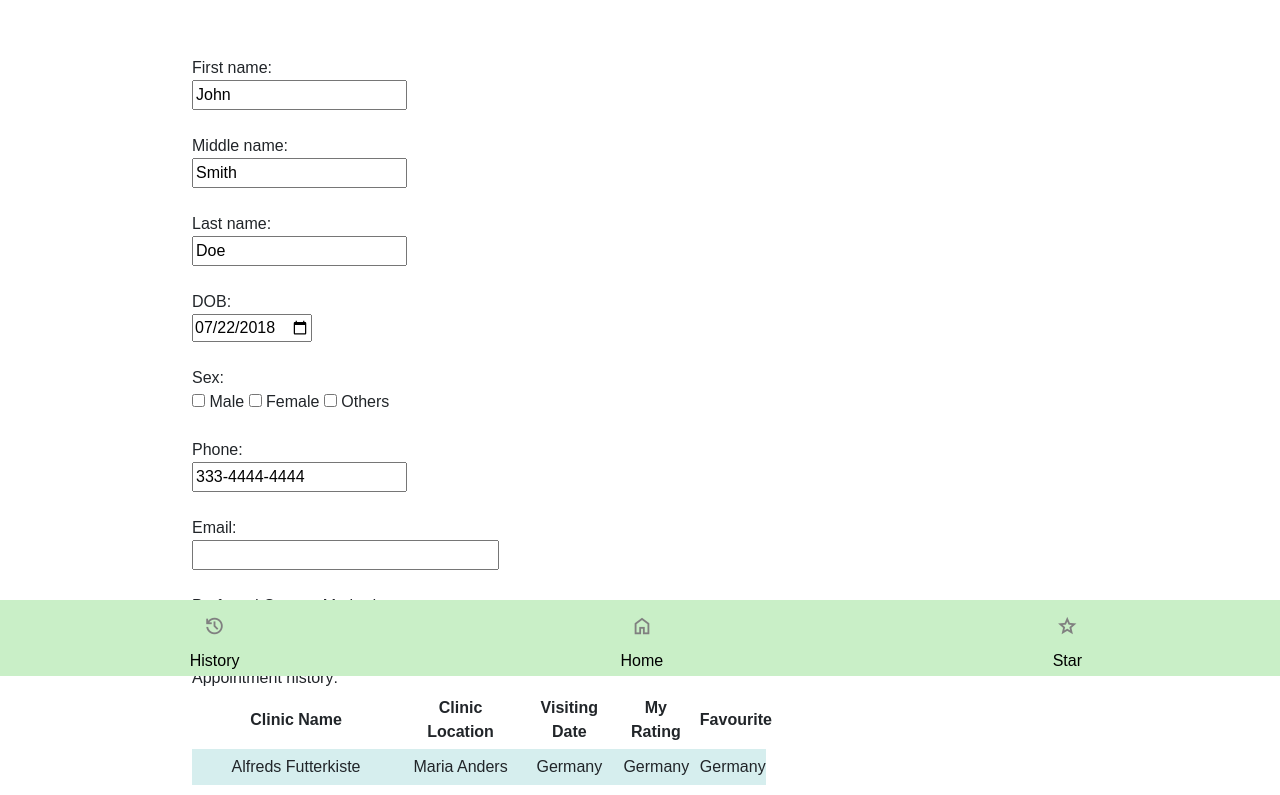
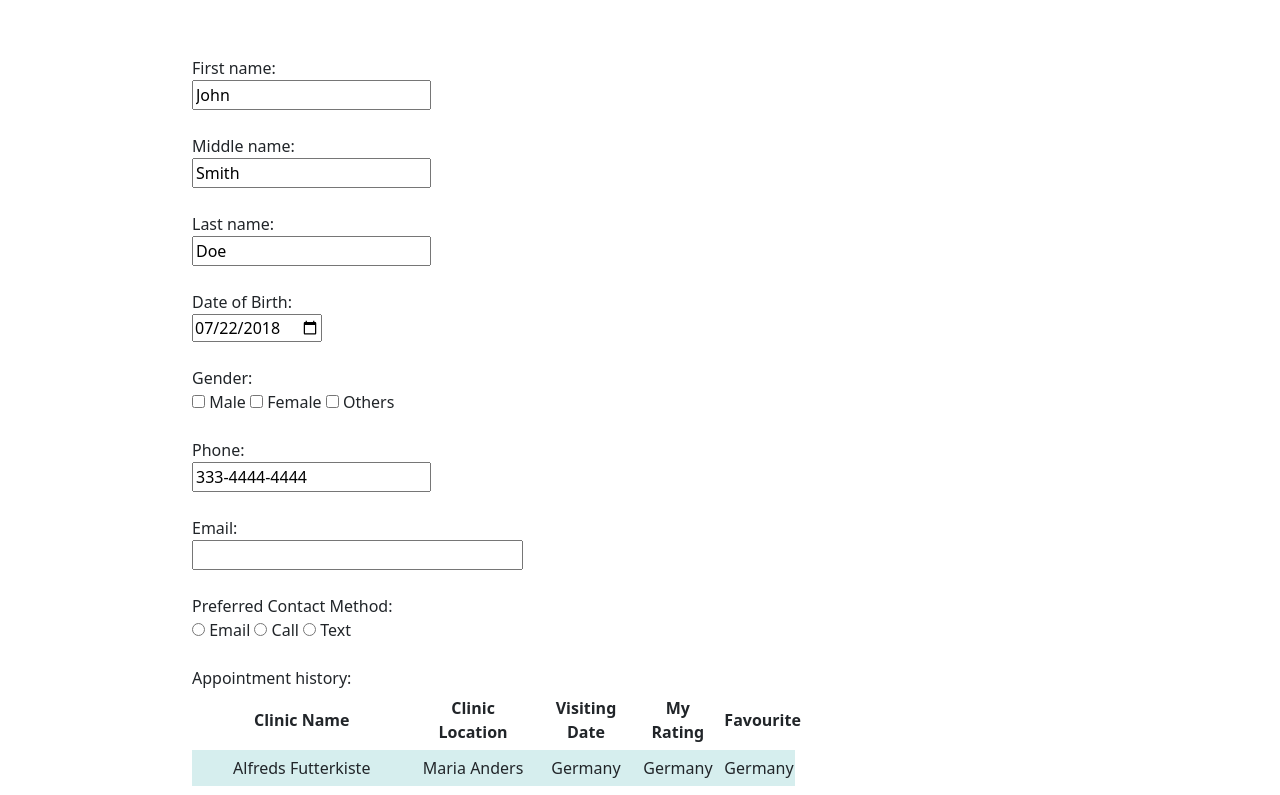
Before and after one commit to Alex-Park-CS/W-Clinics-Web-App, a plain HTML site: page userinfo.html in a window 1280 px wide. Shown: the part 124-919 px from the top of the page. Drawn offline with nearby package versions, Linux system fonts and the light colour scheme.

Commit message:
Ready for firebase

```diff
--- a/userinfo.html
+++ b/userinfo.html
@@ -10,12 +10,21 @@
     <meta charset="utf-8">
     <meta name="viewport" content="width=device-width, initial-scale=1">
     <!-- Bootstrap Library CSS CDN go here -->
+    <link rel="stylesheet" href="./styles/style.css">
     <!-- Boostrap Library JS CDN  go here -->
     <link href="https://cdn.jsdelivr.net/npm/bootstrap@5.3.2/dist/css/bootstrap.min.css" rel="stylesheet"
         integrity="sha384-T3c6CoIi6uLrA9TneNEoa7RxnatzjcDSCmG1MXxSR1GAsXEV/Dwwykc2MPK8M2HN" crossorigin="anonymous">
     <script src="https://cdn.jsdelivr.net/npm/bootstrap@5.3.2/dist/js/bootstrap.bundle.min.js"
         integrity="sha384-C6RzsynM9kWDrMNeT87bh95OGNyZPhcTNXj1NW7RuBCsyN/o0jlpcV8Qyq46cDfL"
         crossorigin="anonymous"></script>
+    <!-- firebase -->
+    <script src="https://ajax.googleapis.com/ajax/libs/jquery/3.5.1/jquery.min.js"></script>
+    <script src="https://www.gstatic.com/firebasejs/8.10.0/firebase-app.js"></script>
+    <script src="https://www.gstatic.com/firebasejs/8.10.0/firebase-firestore.js"></script>
+    <script src="https://www.gstatic.com/firebasejs/8.10.0/firebase-auth.js"></script>
+    <script src="https://www.gstatic.com/firebasejs/ui/4.8.1/firebase-ui-auth.js"></script>
+    <link type="text/css" rel="stylesheet" href="https://www.gstatic.com/firebasejs/ui/4.8.1/firebase-ui-auth.css" />
+
 
     <!-- Home Icon -->
     <link rel="stylesheet"
@@ -27,7 +36,6 @@
     <link rel="stylesheet"
         href="https://fonts.googleapis.com/css2?family=Material+Symbols+Outlined:opsz,wght,FILL,GRAD@20..48,100..700,0..1,-50..200" />
 
-    <link rel="stylesheet" href="./styles/style.css">
 
 </head>
 
@@ -61,11 +69,11 @@
         <label for="lname">Last name:</label><br>
         <input type="text" id="lastname" name="lastname" value="Doe" required><br><br>
 
-        <label for="lname">DOB:</label><br>
+        <label for="lname">Date of Birth:</label><br>
         <input type="date" id="start" name="trip-start" value="2018-07-22" min="1900-01-01" max="2024-01-01" required/>
         <br><br>
 
-        <label for="lname">Sex:</label><br>
+        <label for="lname">Gender:</label><br>
         <input type="checkbox" id="male" name="male"/>
         <label for="scales">Male</label>
         <input type="checkbox" id="female" name="female"/>
@@ -137,27 +145,8 @@
         <br><br><br>
     </form>
 
-    <footer class="fixed-bottom">
-        <button>
-            <a href="#" class="material-symbols-outlined">
-                history
-            </a>
-            History
-        </button>
-        <button>
-            <a href="#" class="material-symbols-outlined">
-                home
-            </a>
-            Home
-        </button>
-        <button>
-            <a href="#" class="material-symbols-outlined">
-                star
-            </a>
-            Star
-        </button>
-        </div>
-    </footer>
+<!-- footer -->
+<nav id="footerPlaceholder"></nav>
 
 </body>
 
```
